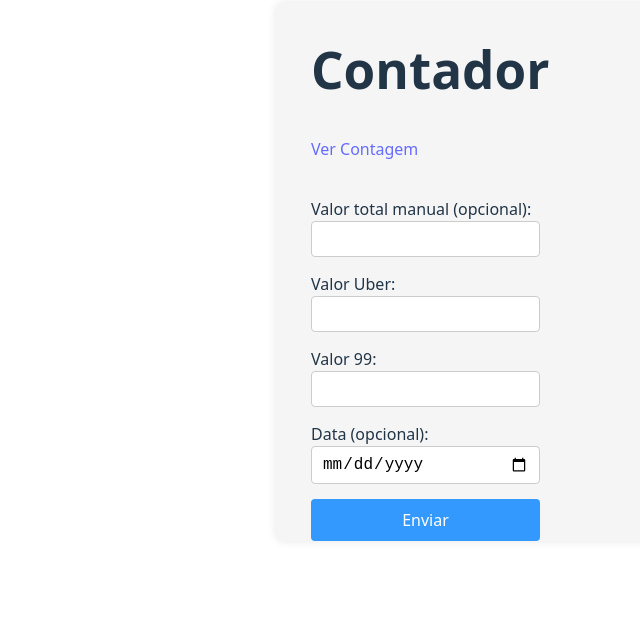
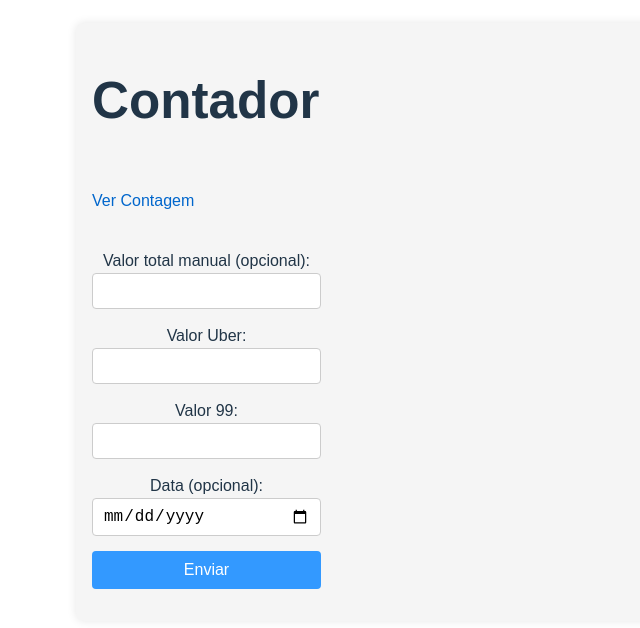
Before and after one commit to Eudantas2024/frontend-uber, a React (Vite) app: page / in a window 1280 px wide. Shown: the top 628 px of the page, without its empty margins (164-804 px from the left). Built offline with nearby package versions, Linux system fonts and the light colour scheme.

Commit message:
Corrigir nome da pasta pages (minúsculo)

```diff
--- /dev/null
+++ b/src/pages/Contagem.css
@@ -0,0 +1,49 @@
+/* Contagem.css */
+
+.container {
+  max-width: 800px;
+  margin: 20px auto;
+  padding: 1rem;
+  font-family: Arial, sans-serif;
+  text-align: center;
+}
+
+button {
+  margin-bottom: 1rem;
+  background: #c00;
+  color: #fff;
+  padding: 8px;
+  border: none;
+  cursor: pointer;
+}
+
+button:disabled {
+  background: #aaa;
+  cursor: not-allowed;
+}
+
+table {
+  border-collapse: collapse;
+  width: 100%;
+}
+
+table th,
+table td {
+  border: 1px solid #ccc;
+  padding: 8px;
+}
+
+tfoot td {
+  font-weight: bold;
+}
+
+a {
+  display: inline-block;
+  margin-top: 20px;
+  color: #0066cc;
+  text-decoration: none;
+}
+
+a:hover {
+  text-decoration: underline;
+}
--- a/src/pages/Contagem.jsx
+++ b/src/pages/Contagem.jsx
@@ -1,6 +1,7 @@
 import { useEffect, useState } from "react";
 import { Link } from "react-router-dom";
 import API_URL from "../services/api";
+import "./Contagem.css"; // ✅ Importação do CSS separado
 
 function Contagem() {
     const [registros, setRegistros] = useState([]);
@@ -47,7 +48,6 @@ function Contagem() {
         }
     }
 
-
     const somaTotal = registros.reduce((acc, r) => acc + (r.numero || 0), 0);
 
     if (loading) return <p>Carregando...</p>;
@@ -60,23 +60,11 @@ function Contagem() {
             <button
                 onClick={excluirSelecionados}
                 disabled={selecionados.length === 0}
-                style={{
-                    marginBottom: "1rem",
-                    background: "#c00",
-                    color: "#fff",
-                    padding: "8px",
-                    border: "none",
-                    cursor: "pointer",
-                }}
             >
                 Excluir Selecionados
             </button>
 
-            <table
-                border="1"
-                cellPadding="8"
-                style={{ borderCollapse: "collapse", width: "100%" }}
-            >
+            <table>
                 <thead>
                     <tr>
                         <th></th>
@@ -111,19 +99,13 @@ function Contagem() {
                 </tbody>
                 <tfoot>
                     <tr>
-                        <td colSpan="5">
-                            <strong>Total</strong>
-                        </td>
-                        <td>
-                            <strong>{somaTotal}</strong>
-                        </td>
+                        <td colSpan="5">Total</td>
+                        <td>{somaTotal}</td>
                     </tr>
                 </tfoot>
             </table>
 
-            <Link to="/" style={{ display: "inline-block", marginTop: "20px" }}>
-                ← Voltar para o formulário
-            </Link>
+            <Link to="/">← Voltar para o formulário</Link>
         </div>
     );
 }
```
